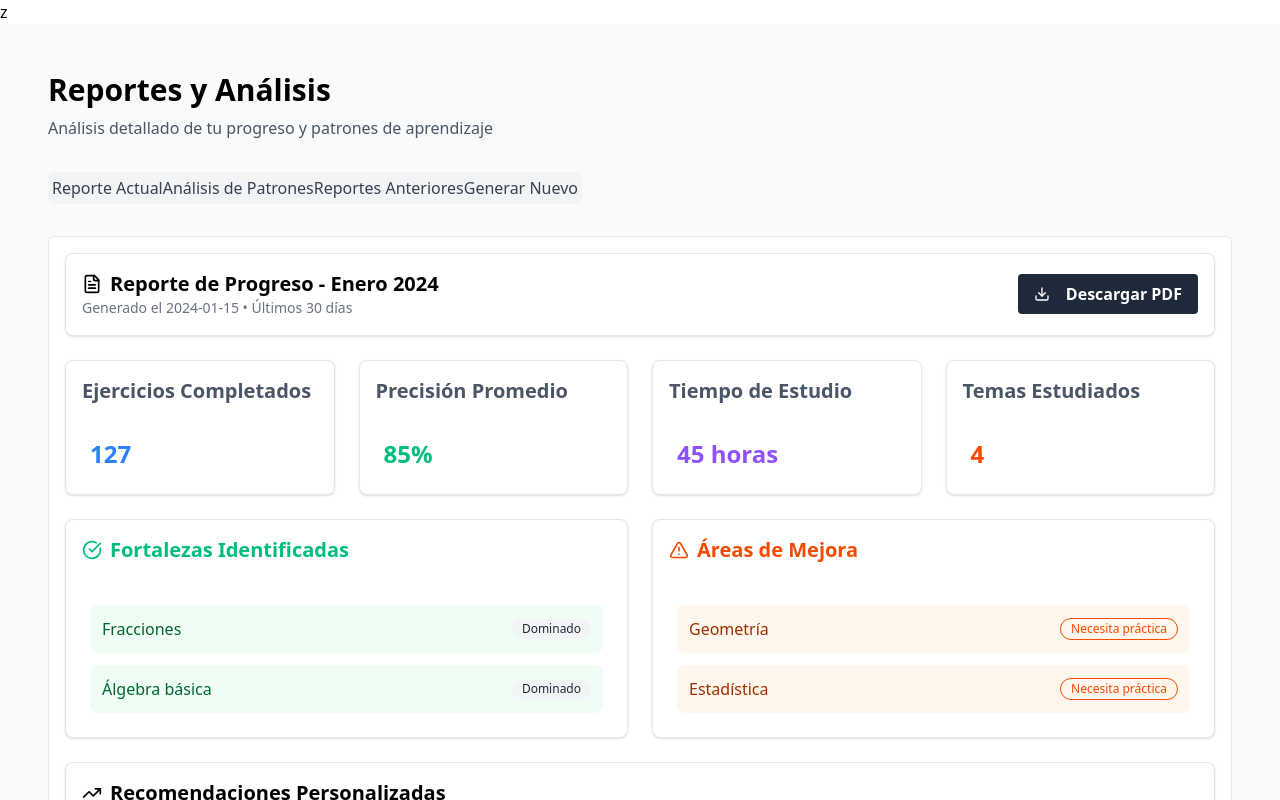
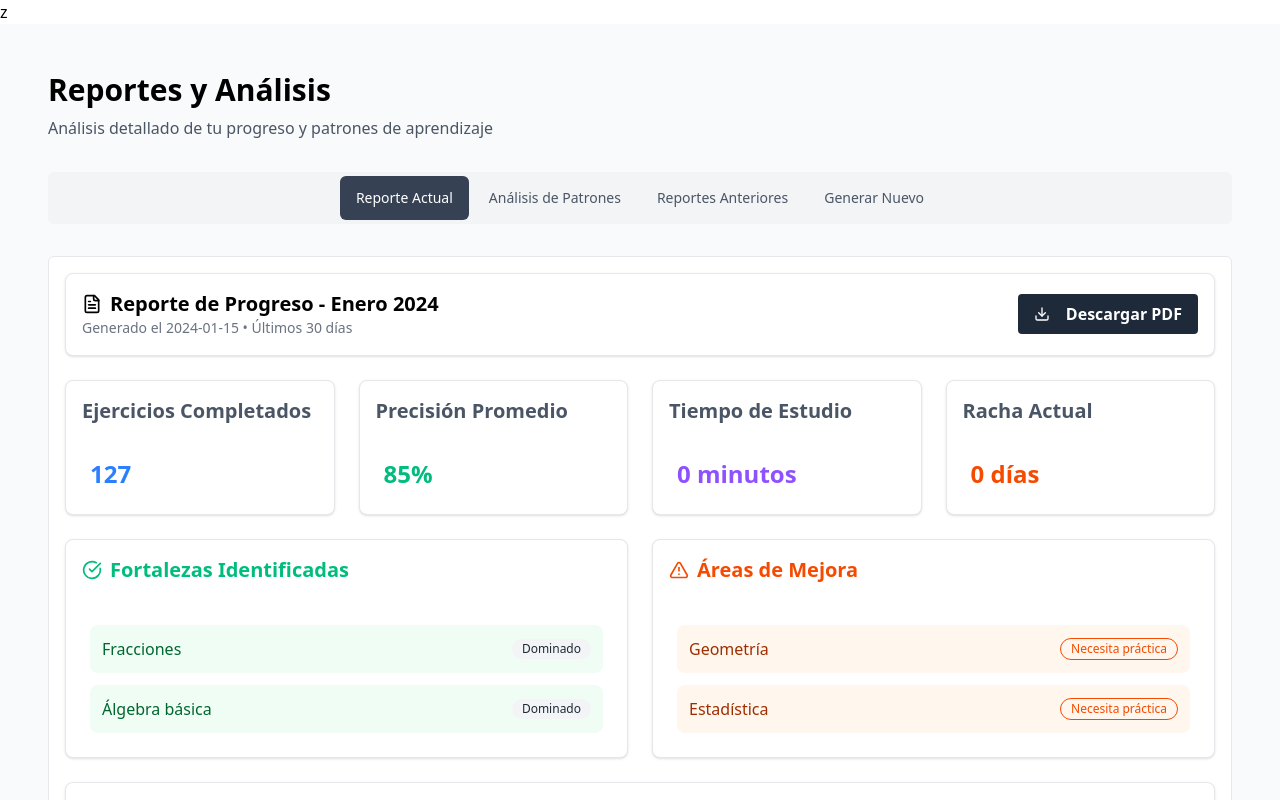
Before and after one commit to joruughen/frontend_matemix, a React (Vite) app: page /reportes in a window 1280 px wide. Shown: the top 800 px of the page. Built offline with nearby package versions, Linux system fonts and the light colour scheme.

Commit message:
Reportes - racha y minutos listo

```diff
--- a/src/Pages/Reportes.tsx
+++ b/src/Pages/Reportes.tsx
@@ -6,16 +6,109 @@ import { Badge } from "../Components/UI/Badge.tsx"
 import { Tabs, TabsContent, TabsList, TabsTrigger } from "../Components/UI/Tabs.tsx"
 import { Select, SelectContent, SelectItem, SelectTrigger, SelectValue } from "../Components/UI/Select.tsx"
 import { FileText, Download, TrendingUp, AlertTriangle, CheckCircle, Brain } from "lucide-react"
+import { useState, useEffect } from "react"
 
 export default function ReportesPage() {
-  // Datos ficticios para reportes
+  const [rachaActual, setRachaActual] = useState(0)
+  const [tiempoEstudio, setTiempoEstudio] = useState("0 minutos")
+  const [loading, setLoading] = useState(true)
+
+  const fetchRacha = async (alumnoId: string) => {
+    try {
+      const token = localStorage.getItem("token_matemix")
+      const response = await fetch(`http://localhost:8080/alumno/racha/${alumnoId}`, {
+        method: "GET",
+        headers: {
+          Authorization: `Bearer ${token}`,
+          "Content-Type": "application/json",
+        },
+      })
+      if (response.ok) {
+        const data = await response.json()
+        setRachaActual(data.racha || 0)
+      } else {
+        console.error("Error fetching racha:", response.statusText)
+        setRachaActual(0)
+      }
+    } catch (error) {
+      console.error("Error fetching racha:", error)
+      setRachaActual(0)
+    }
+  }
+
+  // Función para obtener los minutos totales del alumno
+  const fetchMinutos = async (alumnoId: string) => {
+    try {
+      const token = localStorage.getItem("token_matemix")
+      const response = await fetch(`http://localhost:8080/alumno/minutos/${alumnoId}`, {
+        method: "GET",
+        headers: {
+          Authorization: `Bearer ${token}`,
+          "Content-Type": "application/json",
+        },
+      })
+      if (response.ok) {
+        const data = await response.json()
+        const minutos = data.minutosTotales || 0
+        setTiempoEstudio(`${minutos} minutos`)
+      } else {
+        console.error("Error fetching minutos:", response.statusText)
+        setTiempoEstudio("0 minutos")
+      }
+    } catch (error) {
+      console.error("Error fetching minutos:", error)
+      setTiempoEstudio("0 minutos")
+    }
+  }
+
+  // Función para incrementar minutos (opcional)
+  const incrementarMinutos = async () => {
+    try {
+      const alumnoId = localStorage.getItem("userId_matemix")
+      const token = localStorage.getItem("token_matemix")
+      const response = await fetch(`http://localhost:8080/alumno/minutos/incrementar/${alumnoId}`, {
+        method: "PUT",
+        headers: {
+          Authorization: `Bearer ${token}`,
+          "Content-Type": "application/json",
+        },
+      })
+      if (response.ok) {
+        const data = await response.json()
+        // Actualizar el estado con los nuevos minutos
+        setTiempoEstudio(`${data.data} minutos`)
+      }
+    } catch (error) {
+      console.error("Error al incrementar minutos:", error)
+    }
+  }
+
+  // useEffect para cargar los datos cuando el componente se monta
+  useEffect(() => {
+    const alumnoId = localStorage.getItem("userId_matemix")
+
+    if (alumnoId) {
+      const loadData = async () => {
+        setLoading(true)
+        await Promise.all([fetchRacha(alumnoId), fetchMinutos(alumnoId)])
+        setLoading(false)
+      }
+
+      loadData()
+    } else {
+      console.error("No se encontró el ID del alumno en localStorage")
+      setLoading(false)
+    }
+  }, [])
+
+  // Datos ficticios para reportes (mantenemos el resto estático como solicitaste)
   const reporteGeneral = {
     fechaGeneracion: "2024-01-15",
     periodoAnalisis: "Últimos 30 días",
     ejerciciosCompletados: 127,
     precisionPromedio: 85,
-    tiempoEstudio: "45 horas",
-    temasEstudiados: 4,
+    tiempoEstudio: tiempoEstudio, // Ahora es dinámico
+    rachaActual: rachaActual, // Ahora es dinámico
     fortalezas: ["Fracciones", "Álgebra básica"],
     debilidades: ["Geometría", "Estadística"],
     recomendaciones: [
@@ -74,6 +167,17 @@ export default function ReportesPage() {
     },
   ]
 
+  if (loading) {
+    return (
+      <div className="min-h-screen bg-gray-50 p-8 flex items-center justify-center">
+        <div className="text-center">
+          <div className="animate-spin rounded-full h-12 w-12 border-b-2 border-blue-500 mx-auto mb-4"></div>
+          <p className="text-gray-600">Cargando datos del reporte...</p>
+        </div>
+      </div>
+    )
+  }
+
   return (
     <div className="min-h-screen bg-gray-50 p-8">
       <div className="container mx-auto">
@@ -83,11 +187,31 @@ export default function ReportesPage() {
         </div>
 
         <Tabs defaultValue="actual" className="space-y-6">
-          <TabsList>
-            <TabsTrigger value="actual">Reporte Actual</TabsTrigger>
-            <TabsTrigger value="patrones">Análisis de Patrones</TabsTrigger>
-            <TabsTrigger value="historico">Reportes Anteriores</TabsTrigger>
-            <TabsTrigger value="generar">Generar Nuevo</TabsTrigger>
+          <TabsList className="grid w-full grid-cols-4 gap-1 bg-gray-100 p-1 rounded-lg">
+            <TabsTrigger
+              value="actual"
+              className="px-4 py-3 rounded-md text-sm font-medium transition-all data-[state=active]:bg-gray-700 data-[state=active]:text-white data-[state=inactive]:bg-transparent data-[state=inactive]:text-gray-600 data-[state=inactive]:hover:bg-gray-200"
+            >
+              Reporte Actual
+            </TabsTrigger>
+            <TabsTrigger
+              value="patrones"
+              className="px-4 py-3 rounded-md text-sm font-medium transition-all data-[state=active]:bg-gray-700 data-[state=active]:text-white data-[state=inactive]:bg-transparent data-[state=inactive]:text-gray-600 data-[state=inactive]:hover:bg-gray-200"
+            >
+              Análisis de Patrones
+            </TabsTrigger>
+            <TabsTrigger
+              value="historico"
+              className="px-4 py-3 rounded-md text-sm font-medium transition-all data-[state=active]:bg-gray-700 data-[state=active]:text-white data-[state=inactive]:bg-transparent data-[state=inactive]:text-gray-600 data-[state=inactive]:hover:bg-gray-200"
+            >
+              Reportes Anteriores
+            </TabsTrigger>
+            <TabsTrigger
+              value="generar"
+              className="px-4 py-3 rounded-md text-sm font-medium transition-all data-[state=active]:bg-gray-700 data-[state=active]:text-white data-[state=inactive]:bg-transparent data-[state=inactive]:text-gray-600 data-[state=inactive]:hover:bg-gray-200"
+            >
+              Generar Nuevo
+            </TabsTrigger>
           </TabsList>
 
           <TabsContent value="actual" className="space-y-6">
@@ -143,10 +267,12 @@ export default function ReportesPage() {
 
               <Card>
                 <CardHeader className="pb-2">
-                  <CardTitle className="text-sm font-medium text-gray-600">Temas Estudiados</CardTitle>
+                  <CardTitle className="text-sm font-medium text-gray-600">Racha Actual</CardTitle>
                 </CardHeader>
                 <CardContent>
-                  <div className="text-2xl font-bold text-orange-600">{reporteGeneral.temasEstudiados}</div>
+                  <div className="text-2xl font-bold text-orange-600">
+                    {reporteGeneral.rachaActual} {reporteGeneral.rachaActual === 1 ? "día" : "días"}
+                  </div>
                 </CardContent>
               </Card>
             </div>
```
